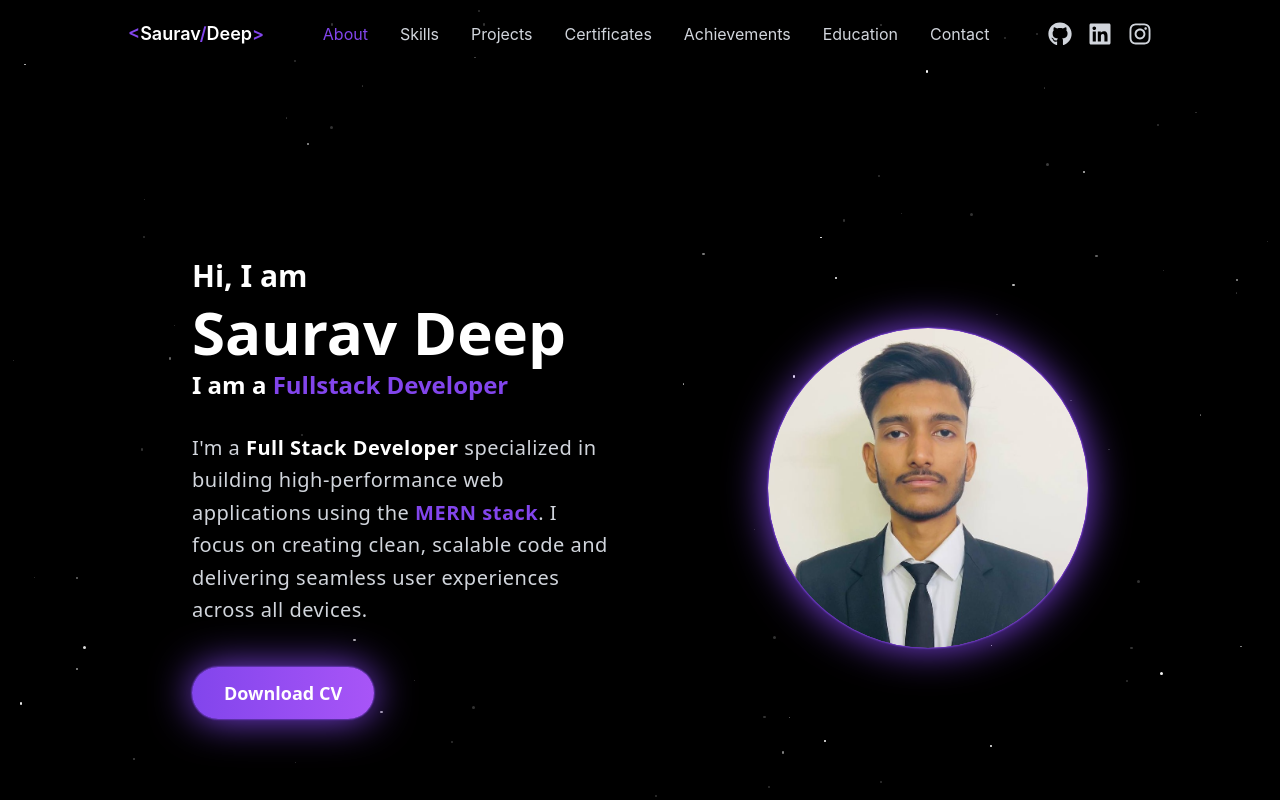
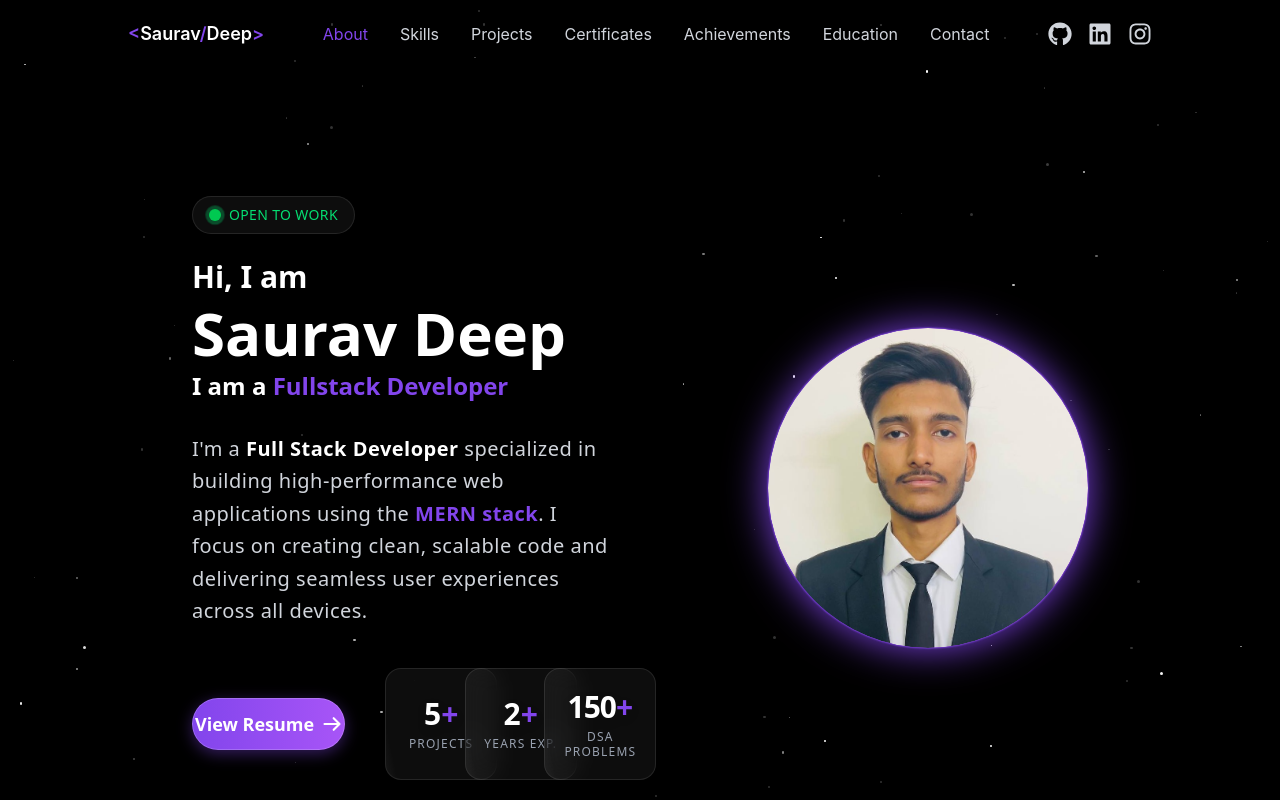
Before and after one commit to Sauravdeep01/portfolio, a React (Vite) app: page / in a window 1280 px wide. Shown: the top 800 px of the page. Built offline with nearby package versions, Linux system fonts and the light colour scheme.

Commit message:
add: skills cards and open to work

```diff
--- a/src/Components/About/About.jsx
+++ b/src/Components/About/About.jsx
@@ -11,6 +11,17 @@ function About() {
             <div className='flex flex-col-reverse md:flex-row justify-between items-center w-full'>
                 {/* Left Side */}
                 <div className='md:w-1/2 text-center md:text-left mt-8 md:mt-0 md:mr-16'>
+                    {/* Open to Work Badge */}
+                    <div className='inline-flex items-center gap-2 px-3 py-1.5 md:px-4 md:py-2 rounded-full bg-white/5 border border-white/10 mb-6 backdrop-blur-md shadow-sm'>
+                        <div className='relative flex h-2.5 w-2.5 md:h-3 md:w-3'>
+                            <span className='animate-ping absolute inline-flex h-full w-full rounded-full bg-green-400 opacity-75'></span>
+                            <span className='relative inline-flex rounded-full h-2.5 w-2.5 md:h-3 md:w-3 bg-green-500'></span>
+                        </div>
+                        <span className='text-xs md:text-sm text-green-400 font-medium tracking-wide uppercase'>
+                            Open to Work
+                        </span>
+                    </div>
+
                     {/* Greeting */}
                     <h1 className='text-3xl sm:text-5xl md:text-3xl font-bold text-white mb-0 leading-tight'>
                         Hi, I am
@@ -46,18 +57,72 @@ function About() {
                         I'm a <span className='text-white font-semibold'>Full Stack Developer</span> specialized in building high-performance web applications using the <span className='text-[#8245ec] font-semibold'>MERN stack</span>. I focus on creating clean, scalable code and delivering seamless user experiences across all devices.
                     </p>
 
+                    {/* CTA & Stats Section */}
+                    <div className='flex flex-col xl:flex-row items-center md:items-start xl:items-center gap-8 md:gap-10 w-full'>
                         {/* Resume button */}
                         <a
                             href='/CV_Saurav_Deep.pdf'
                             target='_blank'
                             rel='noopener noreferrer'
-                        className='inline-block text-white py-3 px-8 rounded-full mt-0 text-lg font-bold transition duration-300 transform hover:scale-105'
+                            className='group relative inline-flex items-center justify-center text-white py-3 px-8 rounded-full text-lg font-bold overflow-hidden transition-all duration-300 hover:scale-105 hover:shadow-[0_0_30px_rgba(168,85,247,0.6)] whitespace-nowrap'
                             style={{
                                 background: 'linear-gradient(90deg, #8245ec, #a855f7)',
-                            boxShadow: '0 0 2px #8245ec, 0 0 2px #8245ec, 0 0 40px #8245ec'
+                                boxShadow: '0 4px 15px rgba(130, 69, 236, 0.4)'
                             }}>
-                        Download CV
+
+                            {/* Shiny hover effect */}
+                            <span className="absolute w-0 h-0 transition-all duration-500 ease-out bg-white rounded-full group-hover:w-64 group-hover:h-56 opacity-10"></span>
+
+                            {/* Inner border pulse */}
+                            <span className="absolute inset-0 rounded-full border border-white/20 group-hover:border-white/60 transition-colors duration-300 z-0"></span>
+
+                            <span className="relative flex items-center gap-2 z-10 transition-transform duration-300">
+                                View Resume
+                                <svg className="w-5 h-5 group-hover:translate-x-1 group-hover:scale-110 transition-all duration-300" fill="none" stroke="currentColor" strokeWidth="2.5" viewBox="0 0 24 24" xmlns="http://www.w3.org/2000/svg">
+                                    <path strokeLinecap="round" strokeLinejoin="round" d="M14 5l7 7m0 0l-7 7m7-7H3"></path>
+                                </svg>
+                            </span>
                         </a>
+
+                        {/* Interactive Stats Grid */}
+                        <div className='grid grid-cols-3 gap-3 md:gap-4'>
+                            {/* Card 1: Projects */}
+                            <div className='group relative flex flex-col items-center justify-center w-24 h-24 md:w-28 md:h-28 bg-white/5 border border-white/10 rounded-2xl backdrop-blur-md overflow-hidden transition-all duration-500 hover:-translate-y-2 hover:scale-105 hover:bg-white/10 hover:border-[#8245ec] hover:shadow-[0_0_25px_rgba(130,69,236,0.6)] cursor-pointer'>
+                                <div className='absolute inset-0 -translate-x-full group-hover:translate-x-[200%] transition-transform duration-1000 ease-in-out bg-gradient-to-r from-transparent via-white/20 to-transparent skew-x-12 z-0'></div>
+                                <div className='absolute inset-0 bg-gradient-to-br from-[#8245ec]/20 to-transparent opacity-0 group-hover:opacity-100 transition-opacity duration-300'></div>
+                                <span className='text-2xl md:text-3xl font-extrabold text-white group-hover:text-transparent group-hover:bg-clip-text group-hover:bg-gradient-to-r group-hover:from-white group-hover:to-[#a855f7] transition-all duration-300 z-10 drop-shadow-lg group-hover:scale-110'>
+                                    5<span className='text-[#8245ec] group-hover:text-[#a855f7]'>+</span>
+                                </span>
+                                <span className='text-[10px] md:text-xs text-gray-400 text-center uppercase tracking-widest mt-1 group-hover:text-white transition-colors duration-300 z-10'>
+                                    Projects
+                                </span>
+                            </div>
+
+                            {/* Card 2: Experience */}
+                            <div className='group relative flex flex-col items-center justify-center w-24 h-24 md:w-28 md:h-28 bg-white/5 border border-white/10 rounded-2xl backdrop-blur-md overflow-hidden transition-all duration-500 hover:-translate-y-2 hover:scale-105 hover:bg-white/10 hover:border-[#8245ec] hover:shadow-[0_0_25px_rgba(130,69,236,0.6)] cursor-pointer'>
+                                <div className='absolute inset-0 -translate-x-full group-hover:translate-x-[200%] transition-transform duration-1000 ease-in-out bg-gradient-to-r from-transparent via-white/20 to-transparent skew-x-12 z-0'></div>
+                                <div className='absolute inset-0 bg-gradient-to-br from-[#8245ec]/20 to-transparent opacity-0 group-hover:opacity-100 transition-opacity duration-300'></div>
+                                <span className='text-2xl md:text-3xl font-extrabold text-white group-hover:text-transparent group-hover:bg-clip-text group-hover:bg-gradient-to-r group-hover:from-white group-hover:to-[#a855f7] transition-all duration-300 z-10 drop-shadow-lg group-hover:scale-110'>
+                                    2<span className='text-[#8245ec] group-hover:text-[#a855f7]'>+</span>
+                                </span>
+                                <span className='text-[10px] md:text-xs text-gray-400 text-center uppercase tracking-widest mt-1 group-hover:text-white transition-colors duration-300 z-10'>
+                                    Years Exp.
+                                </span>
+                            </div>
+
+                            {/* Card 3: DSA Problems */}
+                            <div className='group relative flex flex-col items-center justify-center w-24 h-24 md:w-28 md:h-28 bg-white/5 border border-white/10 rounded-2xl backdrop-blur-md overflow-hidden transition-all duration-500 hover:-translate-y-2 hover:scale-105 hover:bg-white/10 hover:border-[#8245ec] hover:shadow-[0_0_25px_rgba(130,69,236,0.6)] cursor-pointer'>
+                                <div className='absolute inset-0 -translate-x-full group-hover:translate-x-[200%] transition-transform duration-1000 ease-in-out bg-gradient-to-r from-transparent via-white/20 to-transparent skew-x-12 z-0'></div>
+                                <div className='absolute inset-0 bg-gradient-to-br from-[#8245ec]/20 to-transparent opacity-0 group-hover:opacity-100 transition-opacity duration-300'></div>
+                                <span className='text-xl md:text-3xl font-extrabold text-white group-hover:text-transparent group-hover:bg-clip-text group-hover:bg-gradient-to-r group-hover:from-white group-hover:to-[#a855f7] transition-all duration-300 z-10 drop-shadow-lg group-hover:scale-110' style={{letterSpacing: '-1px'}}>
+                                    150<span className='text-[#8245ec] group-hover:text-[#a855f7]' style={{letterSpacing: '0'}} >+</span>
+                                </span>
+                                <span className='text-[10px] md:text-xs text-gray-400 text-center uppercase tracking-widest mt-1 group-hover:text-white transition-colors duration-300 z-10 leading-tight'>
+                                    DSA<br/>Problems
+                                </span>
+                            </div>
+                        </div>
+                    </div>
                 </div>
 
                 {/* Right Side */}
```
Lines whose indentation alone changed are shown as unchanged.
